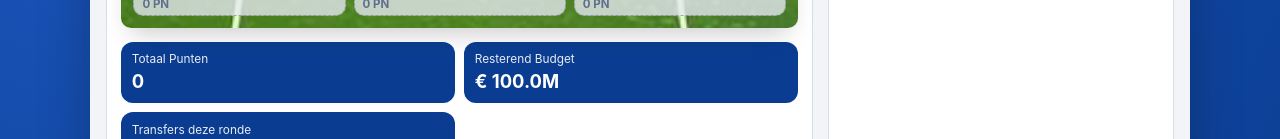
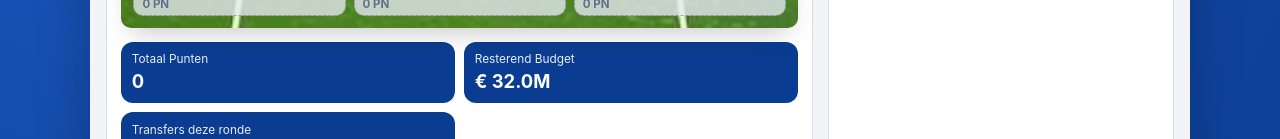
Before and after one commit to Team-Siduii/Fantasy-Football-Gori, a Next.js app: page /manager/my-team in a window 1280 px wide. Shown: the part 813-952 px from the top of the page. Built offline with nearby package versions, Linux system fonts and the light colour scheme; no server answers.

Commit message:
feat(budget): set eredivisie 32M and wk 100M caps

```diff
--- a/src/app/manager/my-team/page.tsx
+++ b/src/app/manager/my-team/page.tsx
@@ -8,7 +8,7 @@ import { StatTile } from "@/components/stat-tile";
 import { buildFormationSlots, getFormationOptions } from "@/domain/formation";
 import { reorderAcrossZones, type ZoneName, type ZoneState } from "@/domain/lineup-state";
 import { buildPitchRows } from "@/domain/pitch-layout";
-import { MAX_TRANSFER_BUDGET_MILLIONS, calculateRemainingBudget, isWithinBudget } from "@/domain/team-budget";
+import { calculateRemainingBudget, getTransferBudgetCapMillions, isWithinBudget } from "@/domain/team-budget";
 import type { PlayerRecord } from "@/domain/player";
 import { buildMarketPlayers } from "@/domain/transfer-workflow";
 import { getTransferLimitForRound } from "@/domain/rules";
@@ -152,11 +152,11 @@ function buildStateForFormation(players: EnhancedPlayer[], formation: string): Z
   };
 }
 
-function buildBudgetDemoState(players: EnhancedPlayer[], formation: string): ZoneState<EnhancedPlayer> {
+function buildBudgetDemoState(players: EnhancedPlayer[], formation: string, budgetCapMillions: number): ZoneState<EnhancedPlayer> {
   const ordered = [...players].sort((a, b) => a.prijs - b.prijs || a.naam.localeCompare(b.naam));
   const candidate = buildStateWithVacancies(ordered, formation, 0);
 
-  if (candidate && isWithinBudget([...candidate.lineup, ...candidate.bench], MAX_TRANSFER_BUDGET_MILLIONS)) {
+  if (candidate && isWithinBudget([...candidate.lineup, ...candidate.bench], budgetCapMillions)) {
     return candidate;
   }
 
@@ -380,6 +380,7 @@ function getCountdownParts(targetIso: string) {
 export default function ManagerMyTeamPage() {
   const pathname = usePathname();
   const isWkMode = pathname.startsWith("/manager/world-cup");
+  const budgetCapMillions = getTransferBudgetCapMillions(isWkMode ? "wk" : "eredivisie");
   const activeFixtures = isWkMode ? WORLD_CUP_2026_FIXTURES : REMAINING_FIXTURES_2025_2026;
   const clubLabel = isWkMode ? "Land" : "Club";
   const clubsLabel = isWkMode ? "landen" : "clubs";
@@ -387,7 +388,9 @@ export default function ManagerMyTeamPage() {
   const formationOptions = useMemo(() => getFormationOptions(), []);
   const [formation, setFormation] = useState(formationOptions[0]);
   const [allPlayers, setAllPlayers] = useState<EnhancedPlayer[]>(fallbackPlayers());
-  const [state, setState] = useState<ZoneState<EnhancedPlayer>>(() => buildBudgetDemoState(fallbackPlayers(), formationOptions[0]));
+  const [state, setState] = useState<ZoneState<EnhancedPlayer>>(() =>
+    buildBudgetDemoState(fallbackPlayers(), formationOptions[0], getTransferBudgetCapMillions("eredivisie")),
+  );
   const [loading, setLoading] = useState(true);
   const [error, setError] = useState("");
 
@@ -445,14 +448,14 @@ export default function ManagerMyTeamPage() {
                 managerData.state?.lineupIds ?? [],
                 managerData.state?.benchIds ?? [],
               )
-            : buildBudgetDemoState(nextPlayers, initialFormation);
+            : buildBudgetDemoState(nextPlayers, initialFormation, budgetCapMillions);
 
         let nextState = isWithinBudget(
           [...hydratedState.lineup, ...hydratedState.bench],
-          MAX_TRANSFER_BUDGET_MILLIONS,
+          budgetCapMillions,
         )
           ? hydratedState
-          : buildBudgetDemoState(nextPlayers, initialFormation);
+          : buildBudgetDemoState(nextPlayers, initialFormation, budgetCapMillions);
 
         const savedPendingSellId = managerData.state?.pendingSellId ?? null;
         if (savedPendingSellId) {
@@ -482,7 +485,7 @@ export default function ManagerMyTeamPage() {
     };
 
     void load();
-  }, [formationOptions, isWkMode]);
+  }, [budgetCapMillions, formationOptions, isWkMode]);
 
   useEffect(() => {
     if (!hydrated.current) {
@@ -520,8 +523,8 @@ export default function ManagerMyTeamPage() {
   }, [state.bench, state.lineup]);
 
   const remainingBudget = useMemo(
-    () => calculateRemainingBudget(squadPlayers, MAX_TRANSFER_BUDGET_MILLIONS),
-    [squadPlayers],
+    () => calculateRemainingBudget(squadPlayers, budgetCapMillions),
+    [budgetCapMillions, squadPlayers],
   );
 
   const openSlots = useMemo(
@@ -893,8 +896,8 @@ export default function ManagerMyTeamPage() {
       }
 
       const candidate = { lineup: nextLineup, bench: nextBench };
-      if (!isWithinBudget([...candidate.lineup, ...candidate.bench], MAX_TRANSFER_BUDGET_MILLIONS)) {
-        setTransferMessage(`Transfer geblokkeerd: team mag maximaal € ${MAX_TRANSFER_BUDGET_MILLIONS.toFixed(1)}M kosten.`);
+      if (!isWithinBudget([...candidate.lineup, ...candidate.bench], budgetCapMillions)) {
+        setTransferMessage(`Transfer geblokkeerd: team mag maximaal € ${budgetCapMillions.toFixed(1)}M kosten.`);
         return previous;
       }
 
--- a/src/domain/team-budget.ts
+++ b/src/domain/team-budget.ts
@@ -1,4 +1,12 @@
-export const MAX_TRANSFER_BUDGET_MILLIONS = 100;
+export type BudgetLeagueMode = "eredivisie" | "wk";
+
+export const EREDIVISIE_TRANSFER_BUDGET_MILLIONS = 32;
+export const WORLD_CUP_TRANSFER_BUDGET_MILLIONS = 100;
+export const MAX_TRANSFER_BUDGET_MILLIONS = EREDIVISIE_TRANSFER_BUDGET_MILLIONS;
+
+export function getTransferBudgetCapMillions(mode: BudgetLeagueMode): number {
+  return mode === "wk" ? WORLD_CUP_TRANSFER_BUDGET_MILLIONS : EREDIVISIE_TRANSFER_BUDGET_MILLIONS;
+}
 
 type BudgetPlayer = {
   id: string;
```
Also changed, not shown: 2 other files (tests, documents, lock files or other folders).
